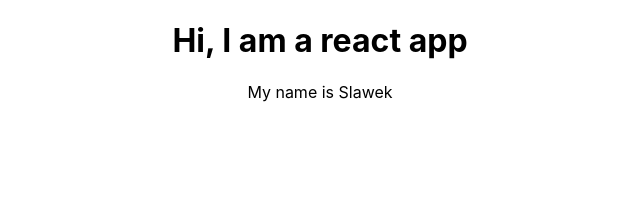
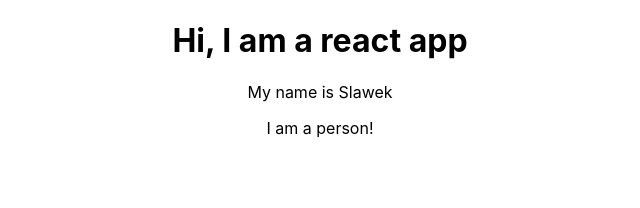
Before and after one commit to Slav666/React_project, a React (Create React App) app: page / in a window 1280 px wide. Shown: the top 208 px of the page, without its empty margins (320-960 px from the left). Built offline with nearby package versions, Linux system fonts and the light colour scheme.

Commit message:
Arrow funcion create

```diff
--- a/src/App.js
+++ b/src/App.js
@@ -1,12 +1,13 @@
 import React from 'react';
-
 import './App.css';
+import Person from './Person/Person';
 
 function App() {
   return (
     <div className="App">
       <h1>Hi, I am a react app</h1>
       <p>My name is Slawek</p>
+      <Person />
     </div>
   );
 }
--- a/src/Person/person.js
+++ b/src/Person/person.js
@@ -0,0 +1,7 @@
+import React from 'react';
+
+const person = () => {
+    return <p>I am a person!</p>
+}
+
+export default person;
```
